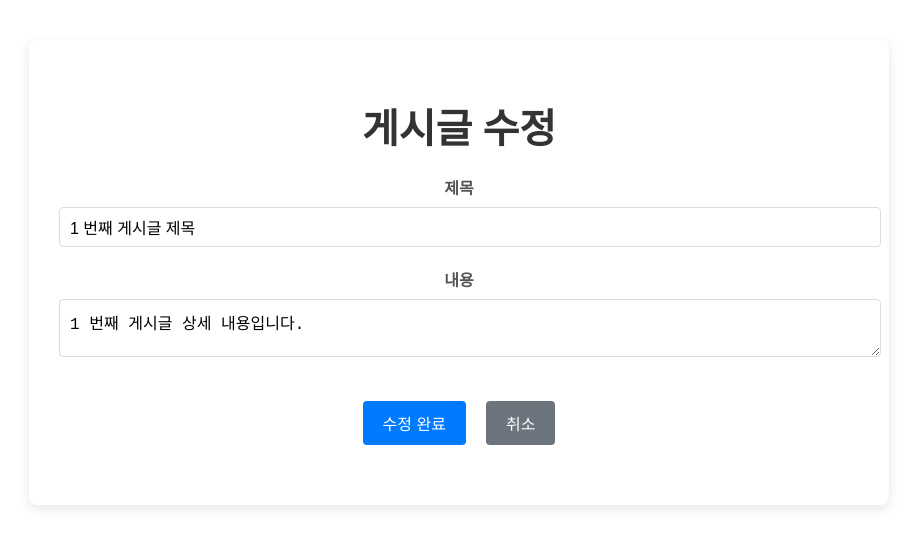
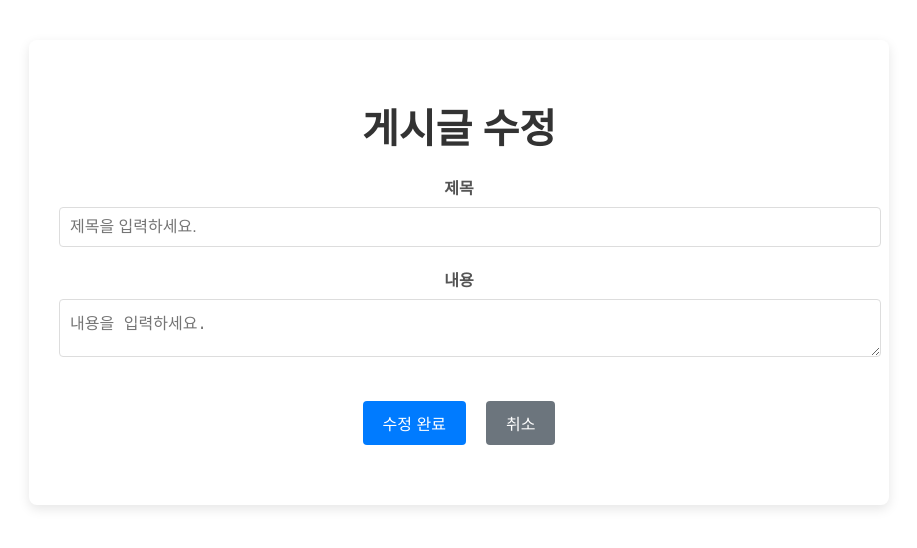
Before and after one commit to gyuminwoo/spring-react-board, a React (Create React App) app: page /post/edit/1 in a window 1280 px wide. Shown: the top 548 px of the page, without its empty margins (181-1098 px from the left). Built offline with nearby package versions, Linux system fonts and the light colour scheme; no server answers.

Commit message:
게시글 수정 페이지 구현

```diff
--- a/src/PostEdit.js
+++ b/src/PostEdit.js
@@ -1,6 +1,7 @@
 import {Link, useNavigate, useParams} from "react-router-dom";
 import {useState, useEffect} from "react";
 import "./css/edit.css";
+import axios from "axios";
 
 //　投稿編集ページコンポーネント
 let PostEdit = ()=>{
@@ -8,20 +9,44 @@ let PostEdit = ()=>{
     const navigate = useNavigate();
 
 //  入力値の状態管理
-    let [title, setTitle] = useState("");
-    let [content, setContent] = useState("");
+    let [post, setPost] = useState({
+        title: "",
+        content: ""
+    })
 
 //　初期データ設定（ダミー）
     useEffect(()=>{
-        setTitle(`${id} 번째 게시글 제목`);
-        setContent(`${id} 번째 게시글 상세 내용입니다.`);
+        axios.get(`${process.env.REACT_APP_API_URL}/posts/${id}`)
+            .then(res => {
+                console.log(res.data);
+                setPost(res.data);
+            }).catch(err => {
+                console.error(err);
+                alert("게시글 불러오는데 실패하였습니다.");
+            })
     }, [id]);
+
+    const handleOnChange = (e) => {
+        const {name, value} = e.target;
+        setPost({
+            ...post,
+            [name]: value
+        })
+    }
 
 //  フォーム送信時の処理
     const handleSubmit = (e)=>{
         e.preventDefault(); // ページリロードを防止（SPAのため）
-        alert("게시글이 수정되었습니다.");
-        navigate(`/post/${id}`);　//　編集後、詳細ページへ移動
+
+        axios.put(`${process.env.REACT_APP_API_URL}/posts/${id}`, post)
+            .then(res => {
+                console.log(res.data);
+                alert("게시글이 수정되었습니다.");
+                navigate(`/post/${id}`);　//　編集後、詳細ページへ移動
+            }).catch(err => {
+                console.error(err);
+                alert("게시글 수정에 실패하였습니다.");
+            });
     }
 
     return (
@@ -32,13 +57,13 @@ let PostEdit = ()=>{
                 {/* タイトル入力欄 */}
                 <div className={"form-group"}>
                     <label htmlFor={"title"}>제목</label>
-                    <input id={"title"} type={"text"} value={title} onChange={(e) => setTitle(e.target.value)} placeholder={"제목을 입력하세요."}/>
+                    <input id={"title"} type={"text"} value={post.title} name={"title"} onChange={handleOnChange} placeholder={"제목을 입력하세요."}/>
                 </div>
 
                 {/* コンテンツ入力欄 */}
                 <div className={"form-group"}>
                     <label htmlFor={"content"}>내용</label>
-                    <textarea id={"content"} value={content} onChange={(e) => setContent(e.target.value)} placeholder={"내용을 입력하세요."}/>
+                    <textarea id={"content"} value={post.content} name={"content"} onChange={handleOnChange} placeholder={"내용을 입력하세요."}/>
                 </div>
 
                 {/* アクションボタン */}
```
